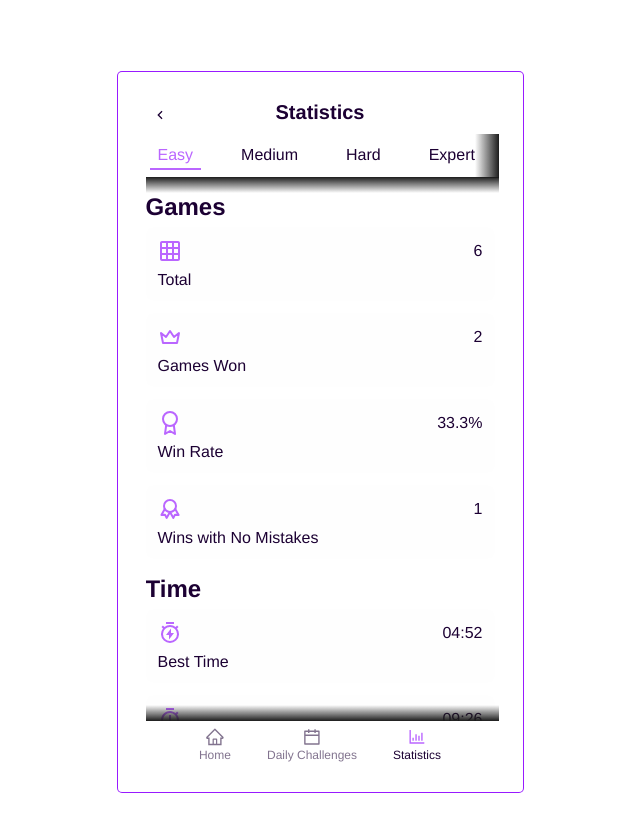
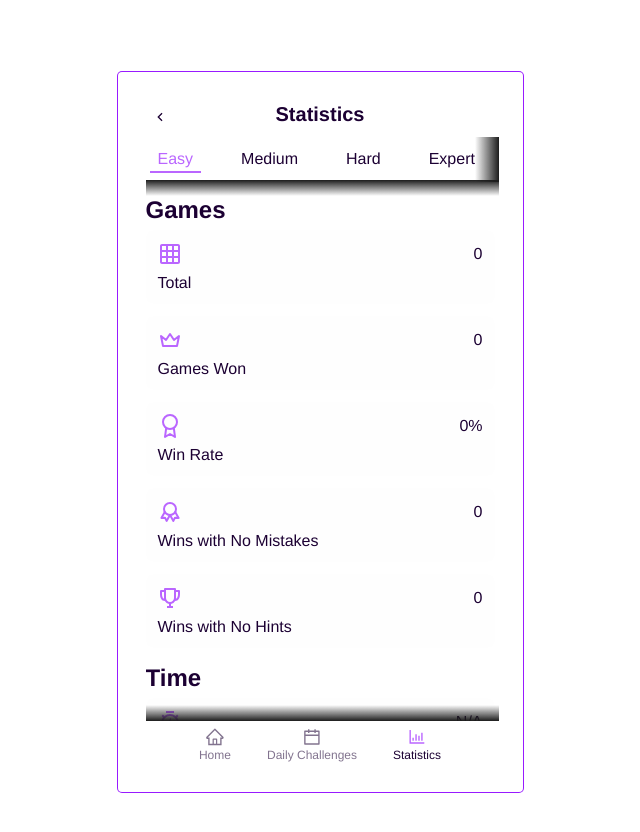
Before and after one commit to sprioleau/kudosu, a React (Vite) app: page /statistics in a window 1280 px wide. Shown: the top 832 px of the page, without its empty margins (320-960 px from the left). Built offline with nearby package versions, Linux system fonts and the light colour scheme.

Commit message:
✨ Use real values when displaying game statistics

```diff
--- a/src/components/Statistics/index.tsx
+++ b/src/components/Statistics/index.tsx
@@ -1,9 +1,12 @@
-import { useState } from "react";
+import { useEffect, useState } from "react";
 import { MdOutlineGridOn } from "react-icons/md";
-import { FiAward } from "react-icons/fi";
 import { RiTimerLine, RiTimerFlashLine } from "react-icons/ri";
 import { TbAward, TbCrown } from "react-icons/tb";
+import { BiTrophy } from "react-icons/bi";
 import { StatisticsList, WelcomeToolbar, Layout, BackButton } from "@/components";
+import localforage from "localforage";
+import { HINTS_ALLOWED, IInitialState } from "@/store";
+import { FiAward } from "react-icons/fi";
 
 const gameTypes = ["Easy", "Medium", "Hard", "Expert", "Daily Challenges"];
 
@@ -18,6 +21,62 @@ interface IStatisticsList {
   stats: IGameStatistic[];
 }
 
+interface GameStatistics {
+  totalGames: number;
+  gamesWon: number;
+  winRate: number | undefined;
+  winsWithNoMistakes: number;
+  winsWithNoHints: number;
+  bestTimeInSeconds: number | undefined;
+  averageTimeInSeconds: number | undefined;
+}
+
+async function getGamesPlayed() {
+  let totalGames = 0;
+  let gamesWon = 0;
+  let winsWithNoMistakes = 0;
+  let winsWithNoHints = 0;
+  let bestTimeInSeconds: number | undefined = undefined;
+  let totalTimeInSeconds = 0;
+
+  await localforage.iterate((gameState: IInitialState) => {
+    if (!gameState || !gameState.board) return;
+    const gameIsWon = gameState.result === "Win";
+    const time = gameState.elapsedTimeSeconds;
+
+    if (gameIsWon) {
+      if (gameState.mistakes[0] === 0) winsWithNoMistakes++;
+      if (gameState.hintsRemaining === HINTS_ALLOWED) winsWithNoHints++;
+      if (!bestTimeInSeconds || time < bestTimeInSeconds) bestTimeInSeconds = time;
+
+      gamesWon++;
+    }
+
+    totalTimeInSeconds += time;
+    totalGames++;
+  });
+
+  return {
+    totalGames,
+    gamesWon,
+    winRate: totalGames > 0 ? Math.round(gamesWon / totalGames) * 100 : undefined,
+    winsWithNoMistakes,
+    winsWithNoHints,
+    bestTimeInSeconds,
+    averageTimeInSeconds: totalGames > 0 ? Math.round(totalTimeInSeconds / totalGames) : undefined,
+  };
+}
+
+export default function Statistics() {
+  const [gameType, setGameType] = useState(gameTypes[0]);
+  const [gameStatistics, setGameStatistics] = useState<GameStatistics>();
+
+  useEffect(() => {
+    getGamesPlayed().then(setGameStatistics);
+  }, []);
+
+  if (!gameStatistics) return null;
+
   const statistics: IStatisticsList[] = [
     {
       title: "Games",
@@ -25,22 +84,27 @@ const statistics: IStatisticsList[] = [
         {
           label: "Total",
           icon: <MdOutlineGridOn />,
-        value: 6,
+          value: gameStatistics.totalGames,
         },
         {
           label: "Games Won",
           icon: <TbCrown />,
-        value: 2,
+          value: gameStatistics.gamesWon,
         },
         {
           label: "Win Rate",
           icon: <FiAward />,
-        value: "33.3%",
+          value: gameStatistics.winRate ? `${gameStatistics.winRate}%` : "0%",
         },
         {
           label: "Wins with No Mistakes",
           icon: <TbAward />,
-        value: 1,
+          value: gameStatistics.winsWithNoMistakes,
+        },
+        {
+          label: "Wins with No Hints",
+          icon: <BiTrophy />,
+          value: gameStatistics.winsWithNoHints,
         },
       ],
     },
@@ -50,29 +114,16 @@ const statistics: IStatisticsList[] = [
         {
           label: "Best Time",
           icon: <RiTimerFlashLine />,
-        value: "04:52",
+          value: gameStatistics.bestTimeInSeconds ?? "N/A",
         },
         {
           label: "Average Time",
           icon: <RiTimerLine />,
-        value: "09:26",
-      },
-      {
-        label: "Another Time",
-        icon: <RiTimerLine />,
-        value: "09:26",
-      },
-      {
-        label: "And another Time",
-        icon: <RiTimerLine />,
-        value: "09:26",
+          value: gameStatistics.averageTimeInSeconds ?? "N/A",
         },
       ],
     },
   ];
-
-export default function Statistics() {
-  const [gameType, setGameType] = useState(gameTypes[0]);
 
   const handleUpdateGameType = (type: string) => {
     setGameType(type);
```
Lines whose indentation alone changed are shown as unchanged.
